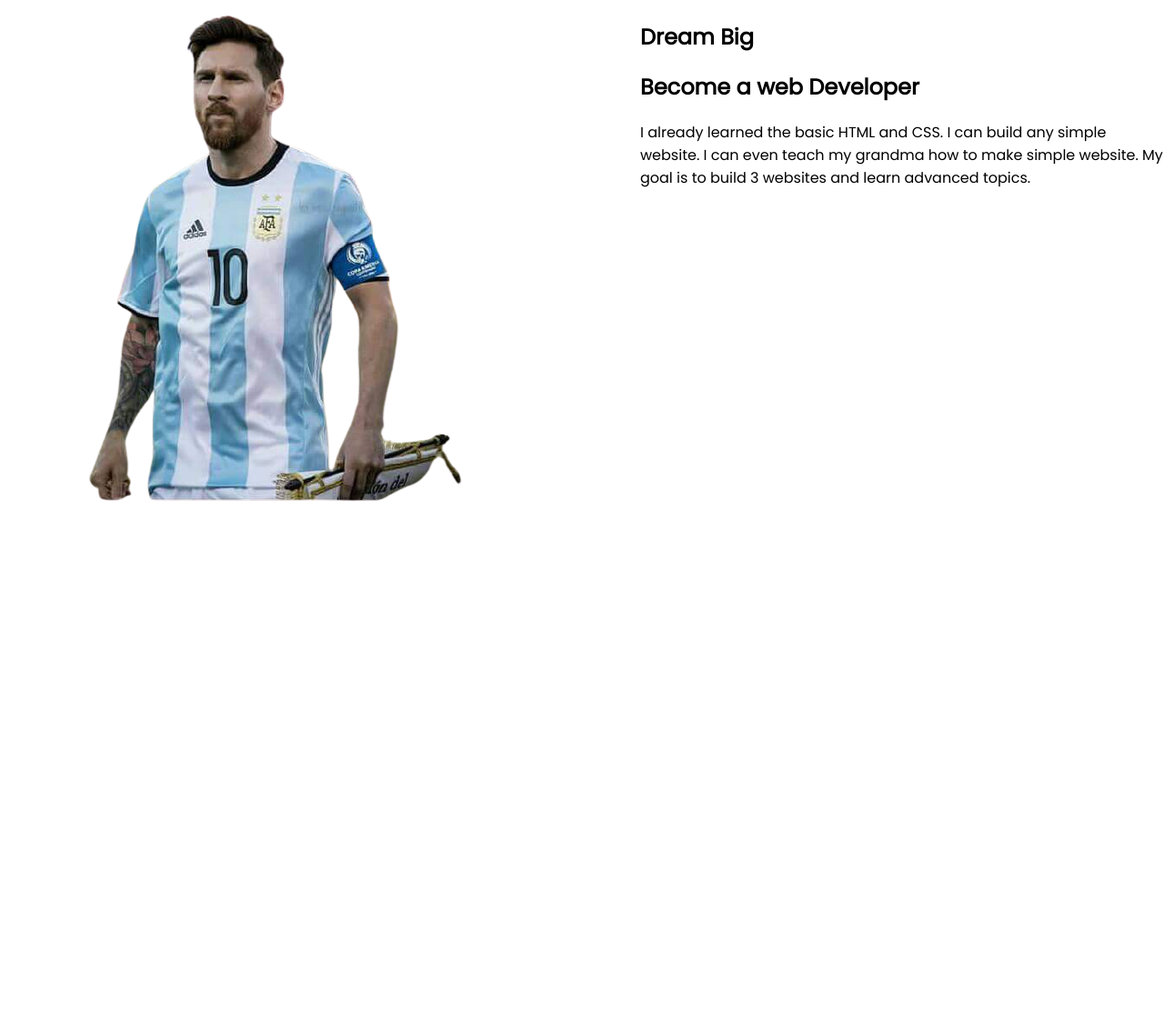
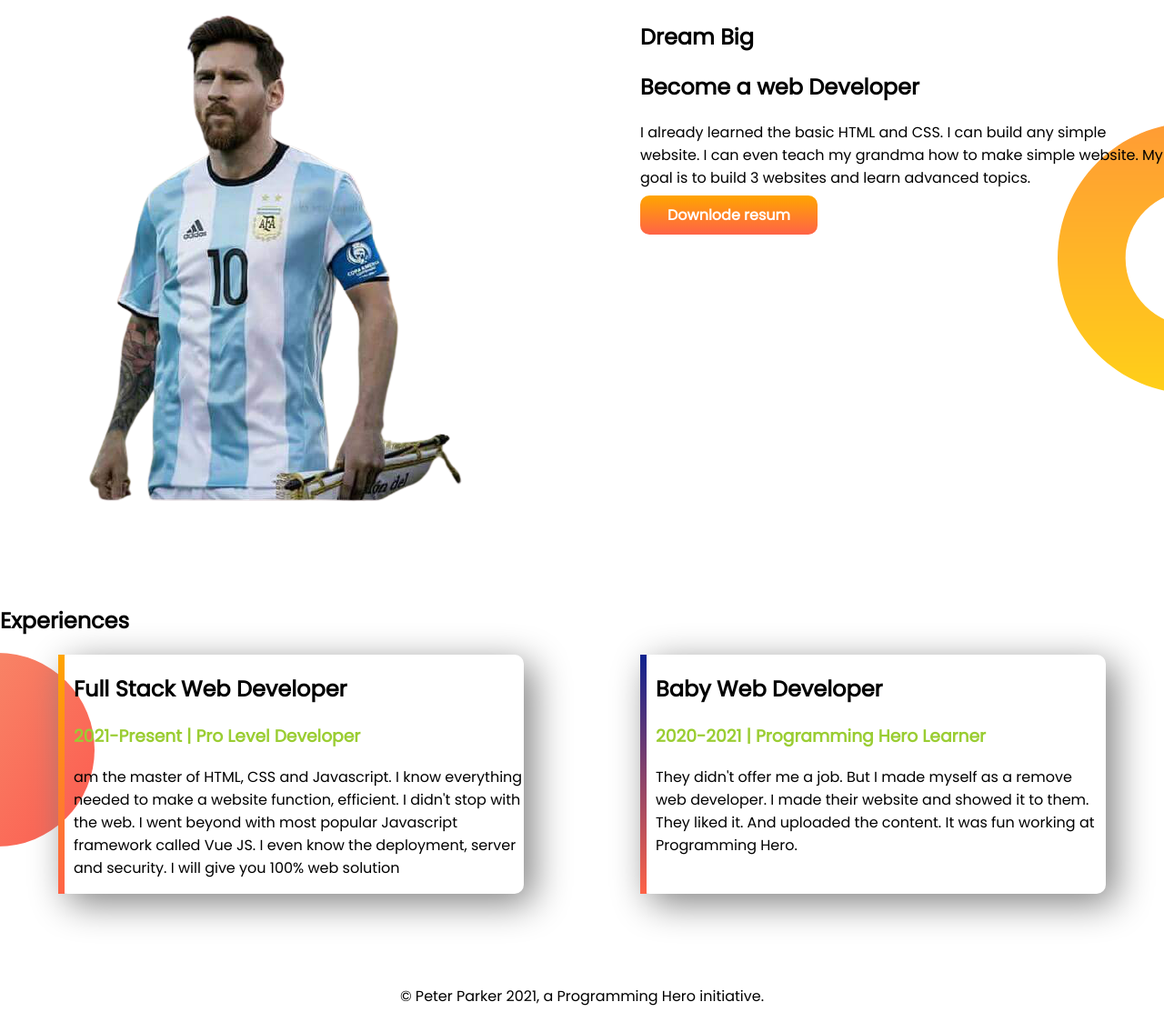
Before and after one commit to Shahed07/developer-ftc, a plain HTML site: page index.html in a window 1280 px wide. Shown: the part 610-1734 px from the top of the page at 91% size. Before the commit the page ends 1275 px from the top, so only its background shows below. Drawn offline with Linux system fonts and the light colour scheme.

Commit message:
developer ftc

```diff
--- a/index.html
+++ b/index.html
@@ -13,7 +13,7 @@
 </head>
 
 <body>
-    <section class="top-bennar">
+    <section class="top-bennar flexible-container">
         <div class="half-width">
             <h1>Welcome To</h1>
             <h1><span class="orange">My First</span> Website!</h1>
@@ -27,7 +27,7 @@
             <img src="images/sh2.png" alt="">
         </div>
     </section>
-    <section class="big dream">
+    <section class="big-dream flexible-container">
         <div class="half-width">
             <img src="images/FB_IMG_1529898103020-removebg-preview.png" alt="">
         </div>
@@ -36,10 +36,35 @@
             <h2>Become a web Developer</h2>
             <p>I already learned the basic HTML and CSS. I can build any simple website. I can even teach my grandma how
                 to make simple website. My goal is to build 3 websites and learn advanced topics.</p>
+            <a class="link-button" target="_blank" href="https://www.fiverr.com/shahedali07?up_rollout=true">Downlode
+                resum</a>
         </div>
-
     </section>
-
+    <section class="experience">
+        <h1>Experiences</h1>
+        <div class="flexible-container">
+            <div id="color" class="exi">
+                <h1>Full Stack Web Developer</h1>
+                <h3 class="orange">2021-Present | Pro Level Developer
+                </h3>
+                <p> am the master of HTML, CSS and Javascript. I know everything needed to make a website function,
+                    efficient. I didn't stop with the web. I went beyond with most popular Javascript framework called
+                    Vue
+                    JS. I even know the deployment, server and security. I will give you 100% web solution</p>
+            </div>
+            <div id="web" class="exi">
+                <h1>Baby Web Developer</h1>
+                <h3 class="orange">2020-2021 | Programming Hero Learner
+                </h3>
+                <p>They didn't offer me a job. But I made myself as a remove web developer. I made their website and
+                    showed
+                    it to them. They liked it. And uploaded the content. It was fun working at Programming Hero.</p>
+            </div>
+        </div>
+    </section>
+    <footer>
+        <p>© Peter Parker 2021, a Programming Hero initiative.</p>
+    </footer>
 </body>
 
 </html>
--- a/style.css
+++ b/style.css
@@ -5,7 +5,7 @@ body{
 .orange{
     color: yellowgreen;
 }
-section{
+.flexible-container{
     display: flex;
     margin-bottom: 100px;
 }
@@ -29,3 +29,35 @@ section{
     background-repeat: no-repeat;
 
 }
+.big-dream{
+    background-image: url(images/dream-bg.png);
+    background-repeat: no-repeat;
+    background-position: right;
+}
+.exi{
+    width: 40%;
+    margin-left: 5%;
+    margin-right: 5%;
+    padding-left: 10px;
+    border-radius: 10px;
+    box-shadow: 10px 10px 40px gray;
+
+}
+.experience{
+    background-image: url(images/exp-bg.png);
+    background-repeat: no-repeat;
+    background-position: left;
+}
+#web{
+    border-left: 7px solid;
+    border-image: linear-gradient(rgb(15, 34, 143),tomato);
+    border-image-slice: 1;
+}
+#color{
+    border-left: 7px solid;
+    border-image: linear-gradient(orange,tomato);
+    border-image-slice: 1;
+}
+footer p{
+    text-align: center;
+}
```
